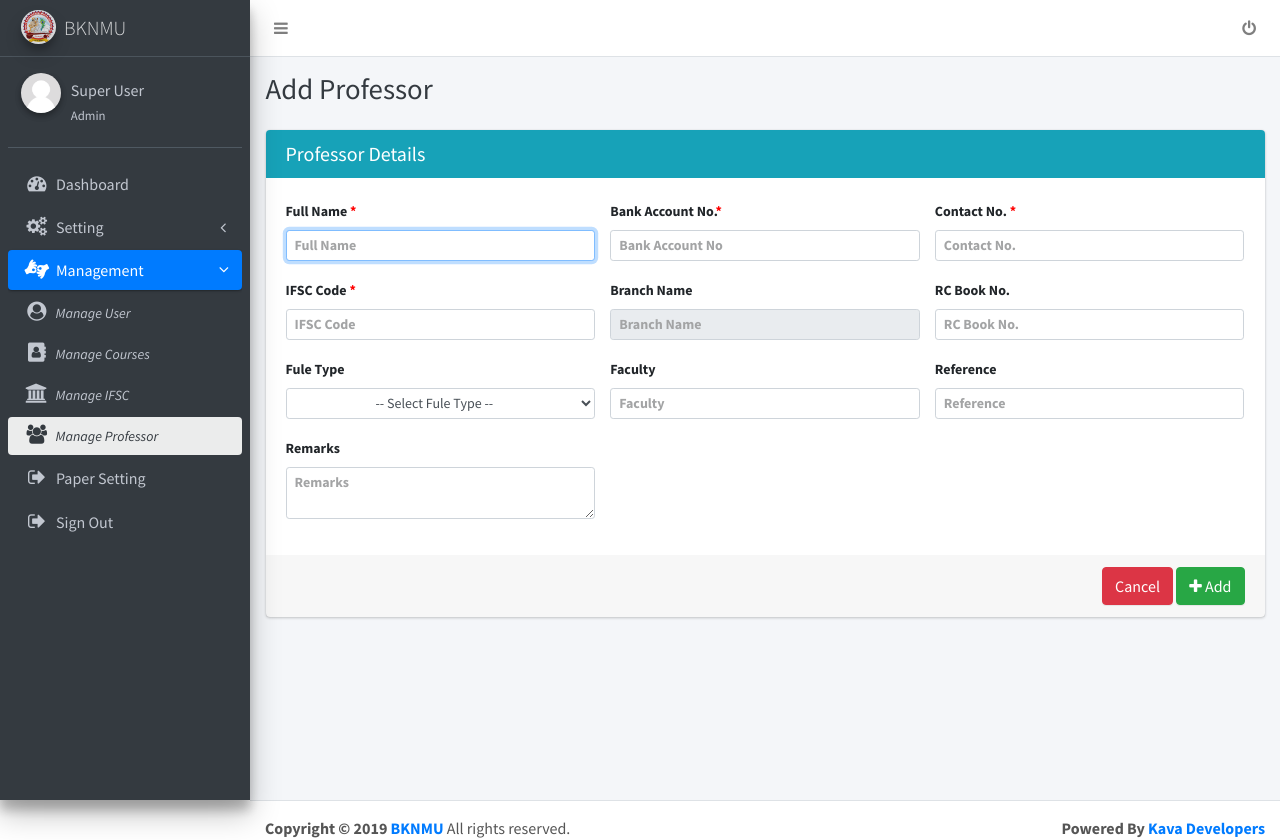
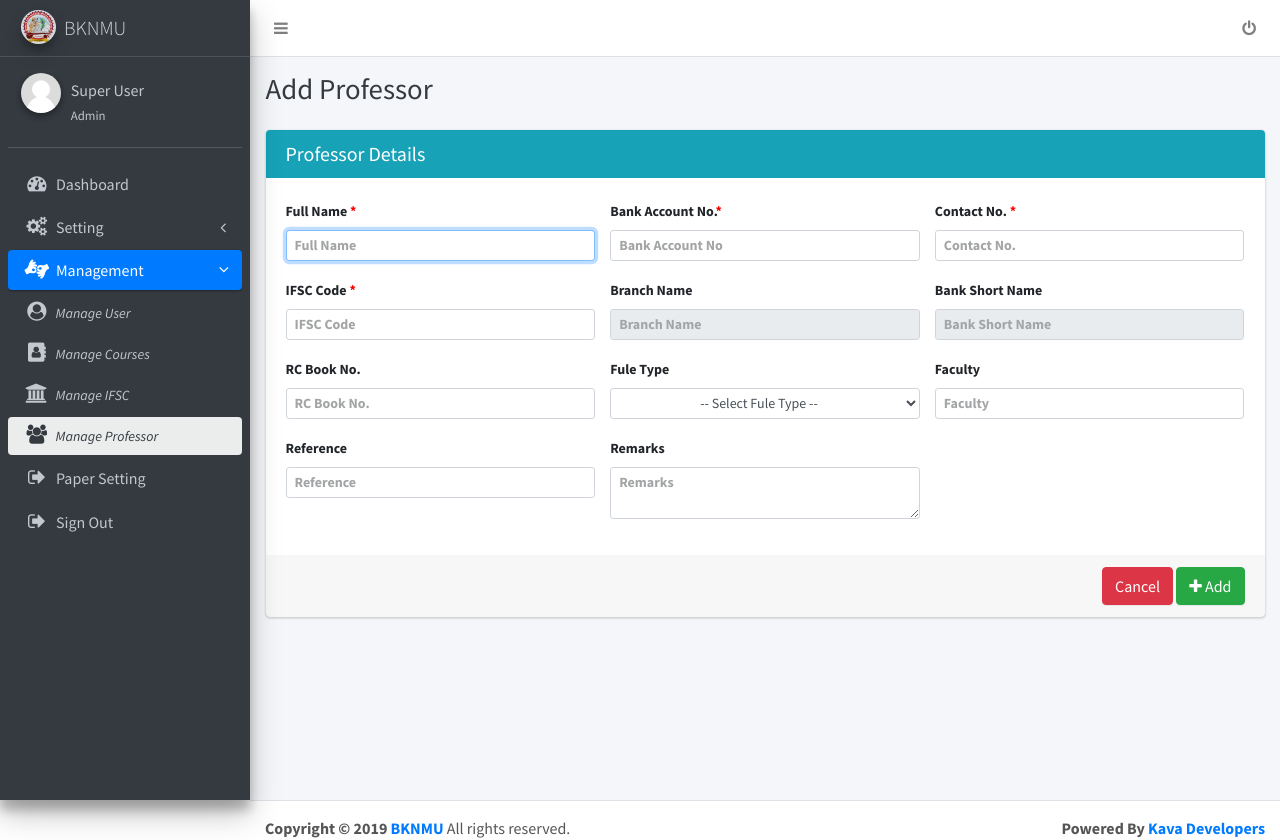
Before and after one commit to kavadevelopers/bknm, a CodeIgniter app: page /bknm/index.php/professor/add in a window 1280 px wide. Shown: the top 840 px of the page. Run offline with CodeIgniter, Linux system fonts and the light colour scheme; a user stored in the database is signed in; data comes from the database, SQL or seed files in the repository; data that the repository does not hold is empty; some libraries are stand-ins or nearby versions.

Commit message:
short code bank add

```diff
--- a/application/controllers/Ifsc.php
+++ b/application/controllers/Ifsc.php
@@ -100,6 +100,7 @@ class Ifsc extends CI_Controller {
 		$this->form_validation->set_rules('city', 'City', 'trim|required|max_length[200]');
 		$this->form_validation->set_rules('district', 'District', 'trim|required|max_length[200]');
 		$this->form_validation->set_rules('bank', 'Bank', 'trim|required|max_length[200]');
+		$this->form_validation->set_rules('bank_short', 'Bank Short Name', 'trim|required|max_length[200]');
 		$this->form_validation->set_rules('micr', 'Micr Code', 'trim|max_length[200]');
 		$this->form_validation->set_rules('contact', 'Contact', 'trim|max_length[200]|numeric');
 		$this->form_validation->set_rules('state', 'State', 'trim|required|max_length[200]');
@@ -119,6 +120,7 @@ class Ifsc extends CI_Controller {
 		        'city'              => 	strtoupper($this->input->post('city')),
 		        'district'          => 	strtoupper($this->input->post('district')),
 		        'bank'              => 	strtoupper($this->input->post('bank')),
+		        'short_name_bank'   => 	strtoupper($this->input->post('bank_short')),
 		        'micr'              => 	strtoupper($this->input->post('micr')),
 		        'contact'           => 	strtoupper($this->input->post('contact')),
 		        'state'             => 	strtoupper($this->input->post('state')),
@@ -161,6 +163,7 @@ class Ifsc extends CI_Controller {
 		$this->form_validation->set_rules('city', 'City', 'trim|required|max_length[200]');
 		$this->form_validation->set_rules('district', 'District', 'trim|required|max_length[200]');
 		$this->form_validation->set_rules('bank', 'Bank', 'trim|required|max_length[200]');
+		$this->form_validation->set_rules('bank_short', 'Bank Short Name', 'trim|required|max_length[200]');
 		$this->form_validation->set_rules('micr', 'Micr Code', 'trim|max_length[200]');
 		$this->form_validation->set_rules('contact', 'Contact', 'trim|max_length[200]|numeric');
 		$this->form_validation->set_rules('state', 'State', 'trim|required|max_length[200]');
@@ -182,6 +185,7 @@ class Ifsc extends CI_Controller {
 		        'city'              => 	strtoupper($this->input->post('city')),
 		        'district'          => 	strtoupper($this->input->post('district')),
 		        'bank'              => 	strtoupper($this->input->post('bank')),
+		        'short_name_bank'   => 	strtoupper($this->input->post('bank_short')),
 		        'micr'              => 	strtoupper($this->input->post('micr')),
 		        'contact'           => 	strtoupper($this->input->post('contact')),
 		        'state'             => 	strtoupper($this->input->post('state')),
--- a/application/controllers/Professor.php
+++ b/application/controllers/Professor.php
@@ -36,6 +36,7 @@ class Professor extends CI_Controller {
                 $arr_result[] = array(
                     'label'         => $row->ifsc,
                     'branch'   		=> $row->branch,
+                    's_name'   		=> $row->short_name_bank,
              	);
                 echo json_encode($arr_result);
             }
@@ -114,6 +115,7 @@ class Professor extends CI_Controller {
 		$this->form_validation->set_rules('contact', 'Contact No', 'trim|required|min_length[10]|max_length[10]|numeric');
 		$this->form_validation->set_rules('ifsc', 'Ifsc', 'trim|required|callback_chk_ifsc');
 		$this->form_validation->set_rules('branch', 'branch', 'trim');
+		$this->form_validation->set_rules('bank_short', 'Bank Short Name', 'trim');
 		$this->form_validation->set_rules('rcbook', 'RC Book No.', 'trim');
 		$this->form_validation->set_rules('fule', 'Fule Type', 'trim');
 		$this->form_validation->set_rules('faculty', 'Faculty', 'trim');
@@ -148,6 +150,7 @@ class Professor extends CI_Controller {
 								'acno'					=> $this->input->post('accountno'),
 								'ifsc'					=> $this->input->post('ifsc'),
 								'branch'				=> $this->input->post('branch'),
+		        				'bank_short_name'   	=> strtoupper($this->input->post('bank_short')),
 								'rcbook'				=> strtoupper($this->input->post('rcbook')),
 								'fule'					=> $this->input->post('fule'),
 								'faculty'				=> strtoupper($this->input->post('faculty')),
@@ -190,6 +193,7 @@ class Professor extends CI_Controller {
 		$this->form_validation->set_rules('contact', 'Contact No', 'trim|required|min_length[10]|max_length[10]|numeric');
 		$this->form_validation->set_rules('ifsc', 'Ifsc', 'trim|required|callback_chk_ifsc');
 		$this->form_validation->set_rules('branch', 'branch', 'trim');
+		$this->form_validation->set_rules('bank_short', 'Bank Short Name', 'trim');
 		$this->form_validation->set_rules('rcbook', 'RC Book No.', 'trim');
 		$this->form_validation->set_rules('fule', 'Fule Type', 'trim');
 		$this->form_validation->set_rules('faculty', 'Faculty', 'trim');
@@ -214,6 +218,7 @@ class Professor extends CI_Controller {
 								'acno'					=> $this->input->post('accountno'),
 								'ifsc'					=> explode(' - ', $this->input->post('ifsc'))[0],
 								'branch'				=> $this->input->post('branch'),
+		        				'bank_short_name'   	=> strtoupper($this->input->post('bank_short')),
 								'rcbook'				=> strtoupper($this->input->post('rcbook')),
 								'fule'					=> $this->input->post('fule'),
 								'faculty'				=> strtoupper($this->input->post('faculty')),
--- a/application/views/professor/add.php
+++ b/application/views/professor/add.php
@@ -73,15 +73,23 @@
 
                                     <div class="col-md-4">
                                         <div class="form-group">
-                                            <label>RC Book No.</label>
-                                            <input class="form-control form-control-sm" value="<?php echo set_value('rcbook'); ?>" type="text" name="rcbook" placeholder="RC Book No." id="rc_book_no" autocomplete="off" spellcheck="false">
-                                            <?php echo form_error('rcbook'); ?>
+                                            <label>Bank Short Name</label>
+                                            <input class="form-control form-control-sm" value="<?php echo set_value('bank_short'); ?>" type="text" name="bank_short" placeholder="Bank Short Name" id="bank_short" autocomplete="off" spellcheck="false" readonly>
+                                            <?php echo form_error('bank_short'); ?>
                                         </div>
                                     </div>
 
                                 </div>
 
                                 <div class="row">
+
+                                    <div class="col-md-4">
+                                        <div class="form-group">
+                                            <label>RC Book No.</label>
+                                            <input class="form-control form-control-sm" value="<?php echo set_value('rcbook'); ?>" type="text" name="rcbook" placeholder="RC Book No." id="rc_book_no" autocomplete="off" spellcheck="false">
+                                            <?php echo form_error('rcbook'); ?>
+                                        </div>
+                                    </div>
 
                                     <div class="col-md-4">
                                         <div class="form-group">
@@ -104,6 +112,10 @@
                                         </div>
                                     </div>
 
+                                </div>
+
+                                <div class="row">
+
                                     <div class="col-md-4">
                                         <div class="form-group">
                                             <label>Reference</label>
@@ -111,10 +123,6 @@
                                             <?php echo form_error('reference'); ?>
                                         </div>
                                     </div>
-
-                                </div>
-
-                                <div class="row">
 
                                     <div class="col-md-4">
                                         <div class="form-group">
@@ -153,11 +161,13 @@
                 select: function (event, ui) {
                     $(this).val(ui.item.label);
                     $('#branch').val(ui.item.branch);
+                    $('#bank_short').val(ui.item.s_name);
                 },
                 change: function( event, ui ) {
                     if(ui.item==null)
                     {
                         this.value='';
+                        $('#bank_short').val('');
                         $('#branch').val('');
                     }
                 }
```
Also changed, not shown: application/views/ifsc/add.php (+14 -0 lines), application/views/ifsc/edit.php (+11 -1 lines), application/views/ifsc/view.php (+10 -0 lines), application/views/professor/edit.php (+17 -7 lines), application/views/professor/view.php (+10 -0 lines).
